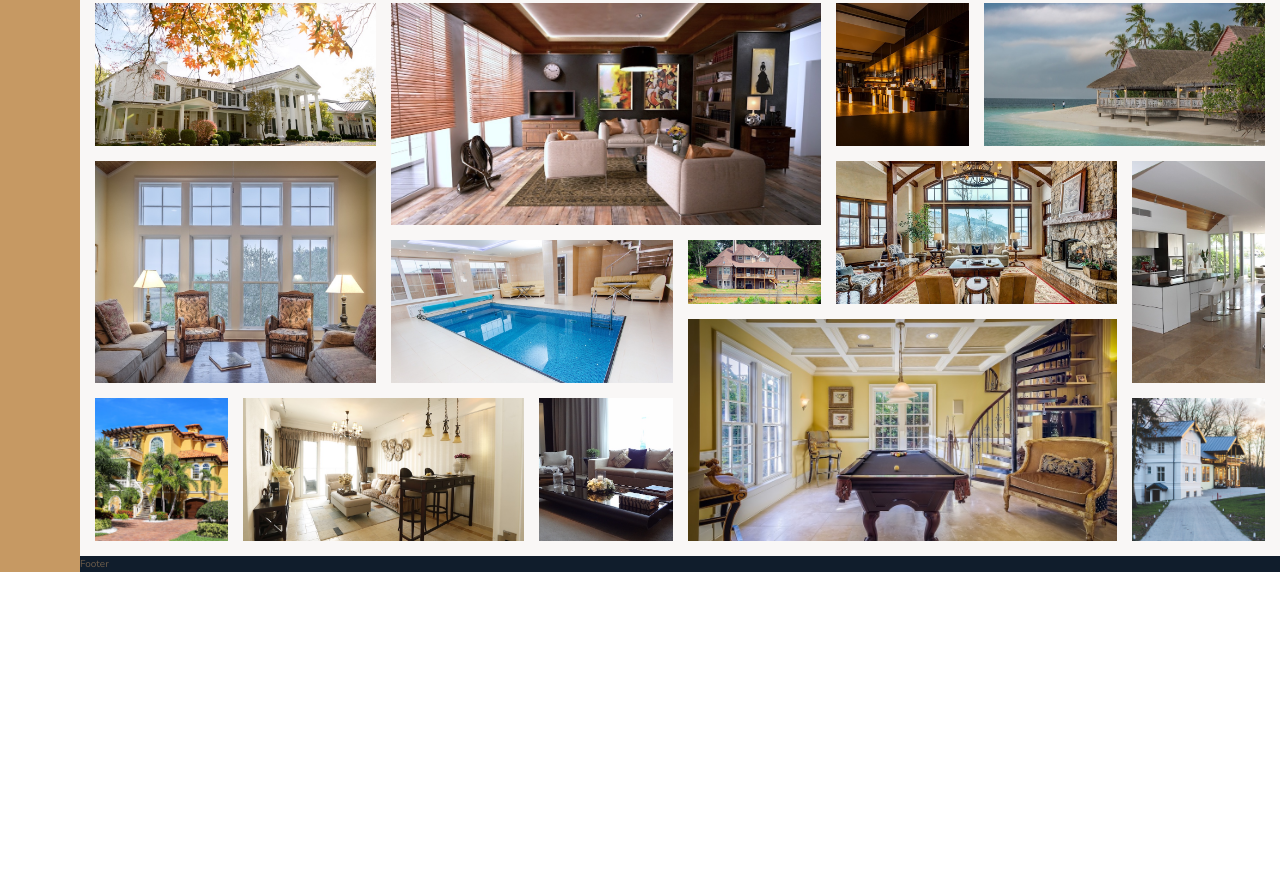
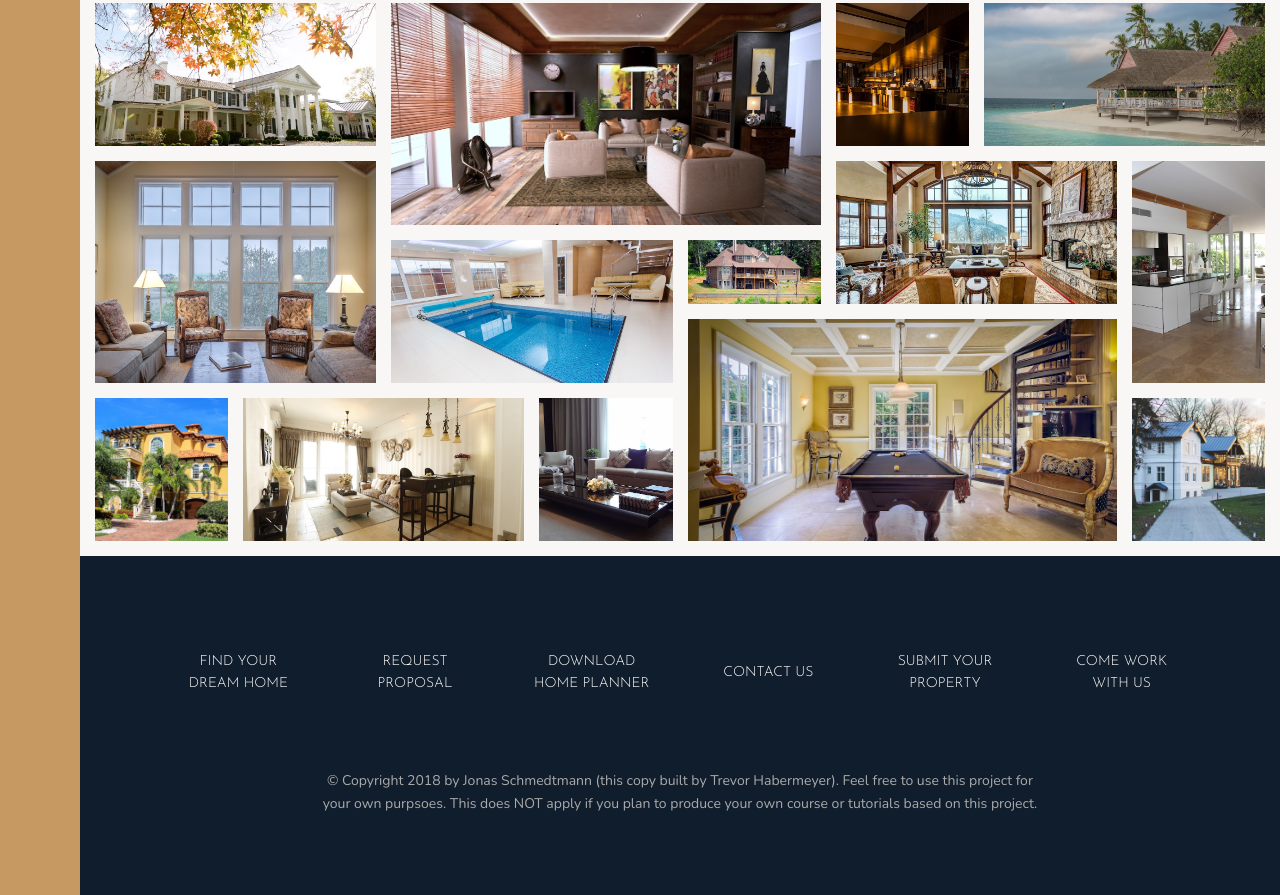
Before and after one commit to thabermeyer/nexter-project, a website: page app/index.html in a window 1280 px wide. Shown: the part 3139-4034 px from the top of the page. Before the commit the page ends 3711 px from the top, so only its background shows below. Drawn offline with nearby package versions, Linux system fonts and the light colour scheme.

Commit message:
Set footer

```diff
--- a/app/assets/styles/layout/_footer.scss
+++ b/app/assets/styles/layout/_footer.scss
@@ -2,5 +2,50 @@
 
     background-color: $color-secondary;
     grid-column: full-start / full-end;
+    padding: 8rem;
 
 }
+
+.nav {
+
+    list-style: none;
+
+    display: grid;
+    grid-template-columns: repeat(auto-fit, minmax(15rem, 1fr));
+    grid-gap: 2rem;
+    align-items: center;
+
+    &__link:link, &__link:visited {
+
+        font-size: 1.4rem;
+        color: #fff;
+        text-decoration: none;
+        font-family: $font-display;
+        text-transform: uppercase;
+        text-align: center;
+        padding: 1.5rem;
+        display: block; // allows the padding to show up
+        transition: all .2s;
+
+    }
+
+    &__link:hover, &__link:active {
+
+        background-color: rgba(#fff, .05);
+        transform: translateY(-.3rem);
+
+    }
+
+}
+
+.copyright {
+
+    font-size: 1.4rem;
+    color: $color-gray-light-2;
+    margin-top: 6rem;
+    margin-left: auto;
+    margin-right: auto;
+    text-align: center;
+    width: 70%;
+
+}
--- a/app/index.html
+++ b/app/index.html
@@ -504,7 +504,22 @@
         </section>
 
         <footer class="footer">
-            Footer
+
+            <ul class="nav">
+
+                <li class="nav__item"><a href="#" class="nav__link">Find your dream home</a></li>
+                <li class="nav__item"><a href="#" class="nav__link">Request proposal</a></li>
+                <li class="nav__item"><a href="#" class="nav__link">Download home planner</a></li>
+                <li class="nav__item"><a href="#" class="nav__link">Contact us</a></li>
+                <li class="nav__item"><a href="#" class="nav__link">Submit your property</a></li>
+                <li class="nav__item"><a href="#" class="nav__link">Come work with us</a></li>
+
+            </ul>
+
+            <p class="copyright">
+                &copy; Copyright 2018 by Jonas Schmedtmann (this copy built by Trevor Habermeyer). Feel free to use this project for your own purpsoes. This does NOT apply if you plan to produce your own course or tutorials based on this project.
+            </p>
+
         </footer>
 
     </body>
```
Also changed, not shown: app/temp/styles/styles.css.
